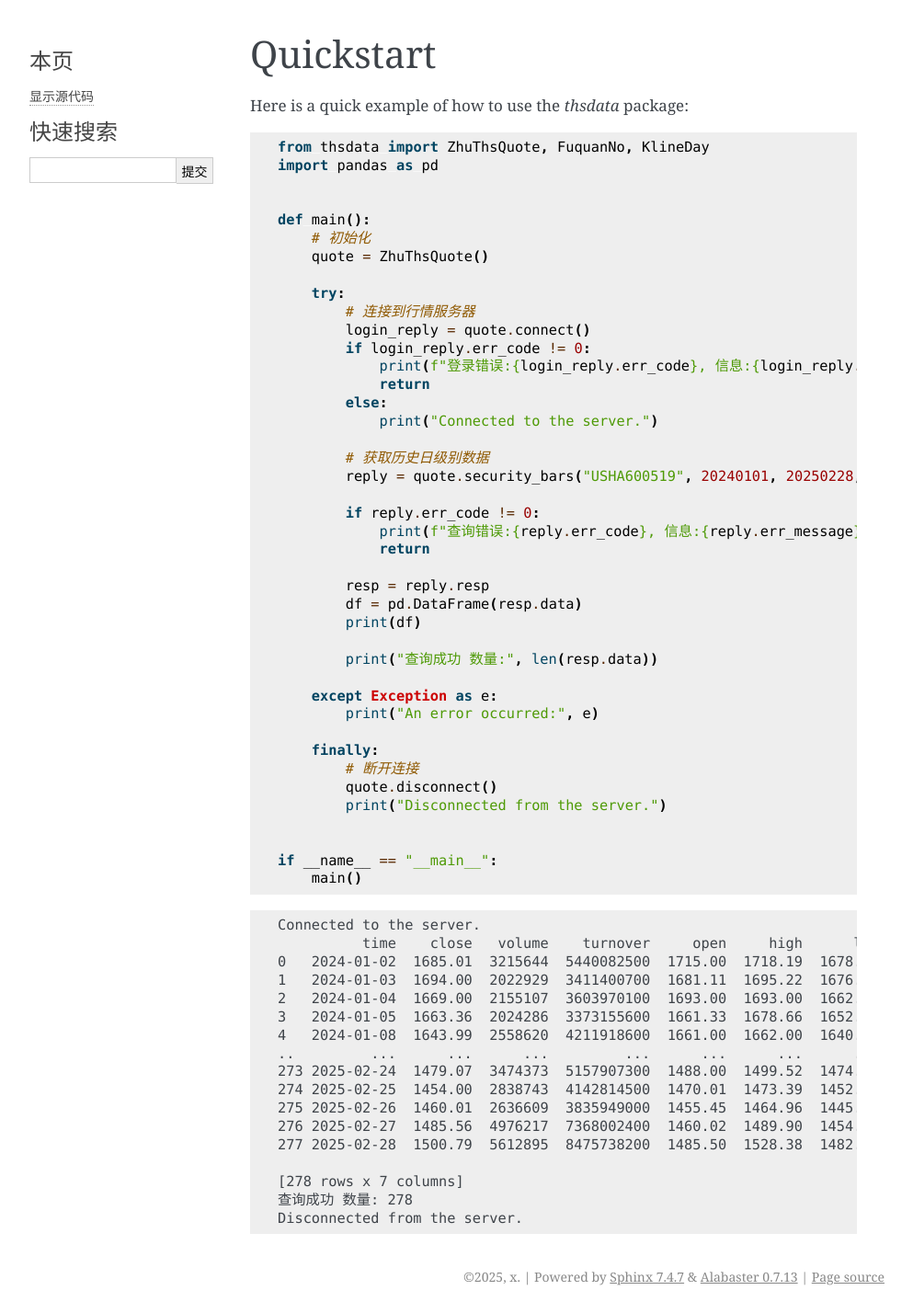
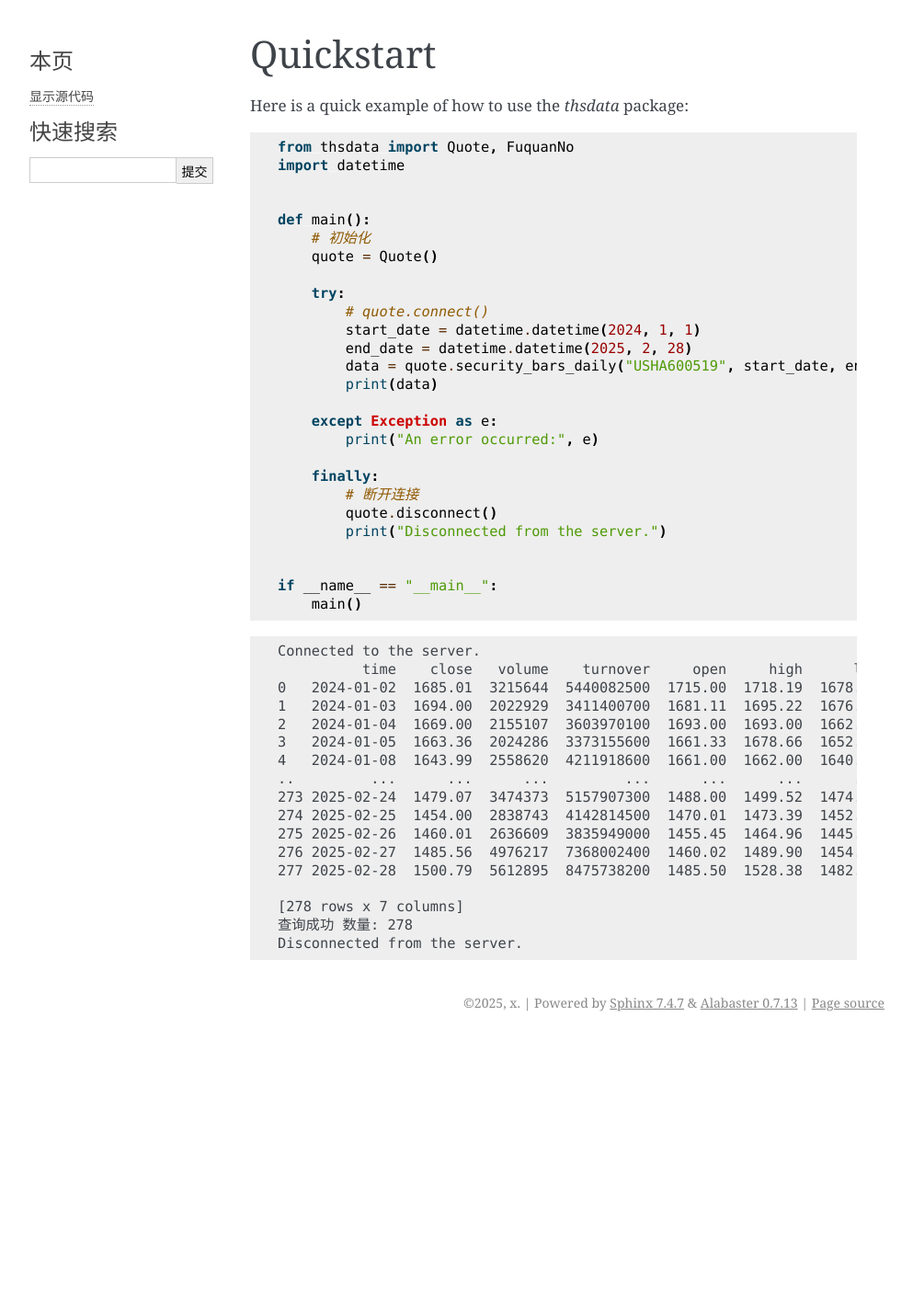
Before and after one commit to crown-hg-h/thsdata, a Sphinx documentation site: the page built from docs/source/user/quickstart.rst, in a window 1280 px wide. Shown: the whole page at 92% size, without its empty margins (148-1141 px from the left). Built offline with Sphinx 7.4.7, drawn with Linux system fonts in a browser that asks for light colours; after the commit the page ends 1130 px from its top, so only the background shows below that.

Commit message:
文档添加

```diff
--- a/docs/source/user/quickstart.rst
+++ b/docs/source/user/quickstart.rst
@@ -7,49 +7,32 @@
 
 .. code-block:: python
 
-   from thsdata import ZhuThsQuote, FuquanNo, KlineDay
-   import pandas as pd
+      from thsdata import Quote, FuquanNo
+      import datetime
 
 
-   def main():
-       # 初始化
-       quote = ZhuThsQuote()
+      def main():
+          # 初始化
+          quote = Quote()
 
-       try:
-           # 连接到行情服务器
-           login_reply = quote.connect()
-           if login_reply.err_code != 0:
-               print(f"登录错误:{login_reply.err_code}, 信息:{login_reply.err_message}")
-               return
-           else:
-               print("Connected to the server.")
+          try:
+              # quote.connect()
+              start_date = datetime.datetime(2024, 1, 1)
+              end_date = datetime.datetime(2025, 2, 28)
+              data = quote.security_bars_daily("USHA600519", start_date, end_date, FuquanNo)
+              print(data)
 
-           # 获取历史日级别数据
-           reply = quote.security_bars("USHA600519", 20240101, 20250228, FuquanNo, KlineDay)
+          except Exception as e:
+              print("An error occurred:", e)
 
-           if reply.err_code != 0:
-               print(f"查询错误:{reply.err_code}, 信息:{reply.err_message}")
-               return
-
-           resp = reply.resp
-           df = pd.DataFrame(resp.data)
-           print(df)
-
-           print("查询成功 数量:", len(resp.data))
-
-       except Exception as e:
-           print("An error occurred:", e)
-
-       finally:
-           # 断开连接
-           quote.disconnect()
-           print("Disconnected from the server.")
+          finally:
+              # 断开连接
+              quote.disconnect()
+              print("Disconnected from the server.")
 
 
-   if __name__ == "__main__":
-       main()
-
-
+      if __name__ == "__main__":
+          main()
 
 
 
```
Also changed, not shown: 1 other file.
